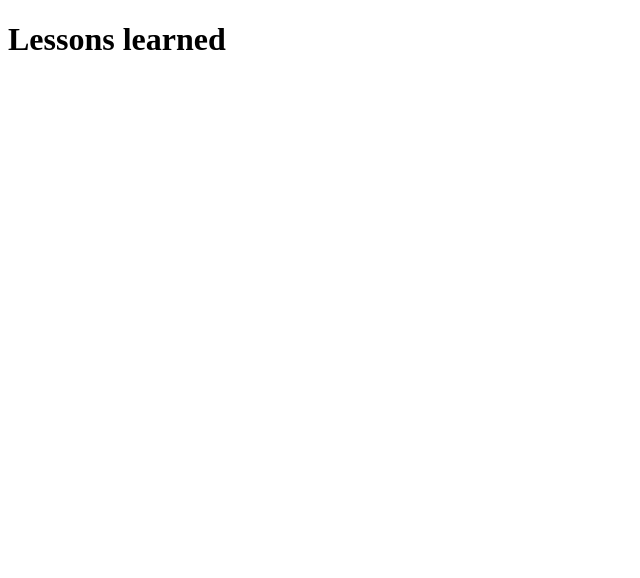
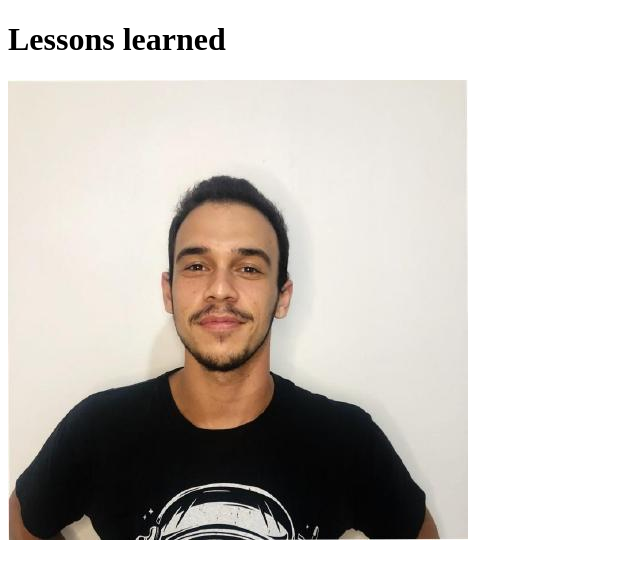
Before and after one commit to thiagosilva-tech/project-lessons-learned, a website: page index.html in a window 1280 px wide. Shown: the whole page, without its empty margins (0-640 px from the left). Drawn offline with Linux system fonts and the light colour scheme.

Commit message:
feat: add foto na pagina

```diff
--- a/index.html
+++ b/index.html
@@ -10,5 +10,7 @@
     <header id="cabecalho">
         <h1 id="titulo">Lessons learned</h1>
     </header>
+    <img src="./imagem/foto.jpeg" alt="Minha foto" id="minha_foto">
+
 </body>
 </html>
```
Also changed, not shown: imagem/foto.jpeg (added).
